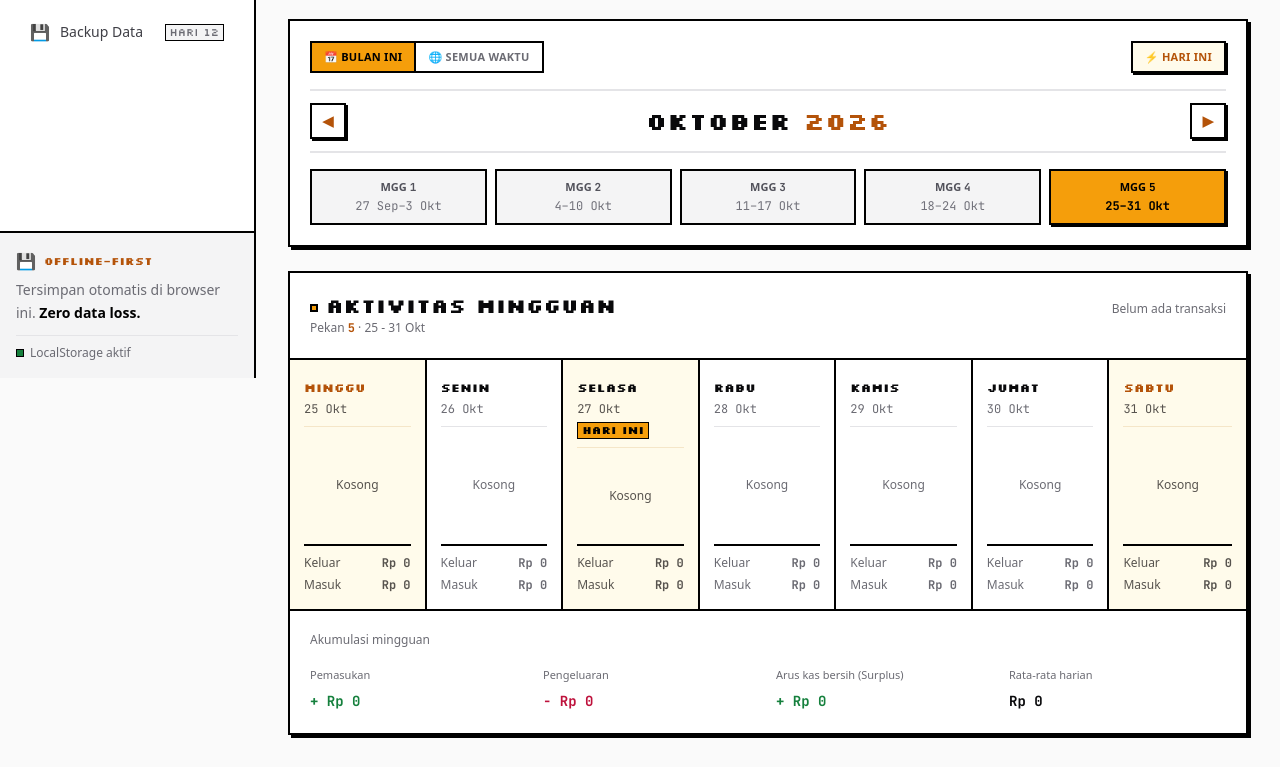
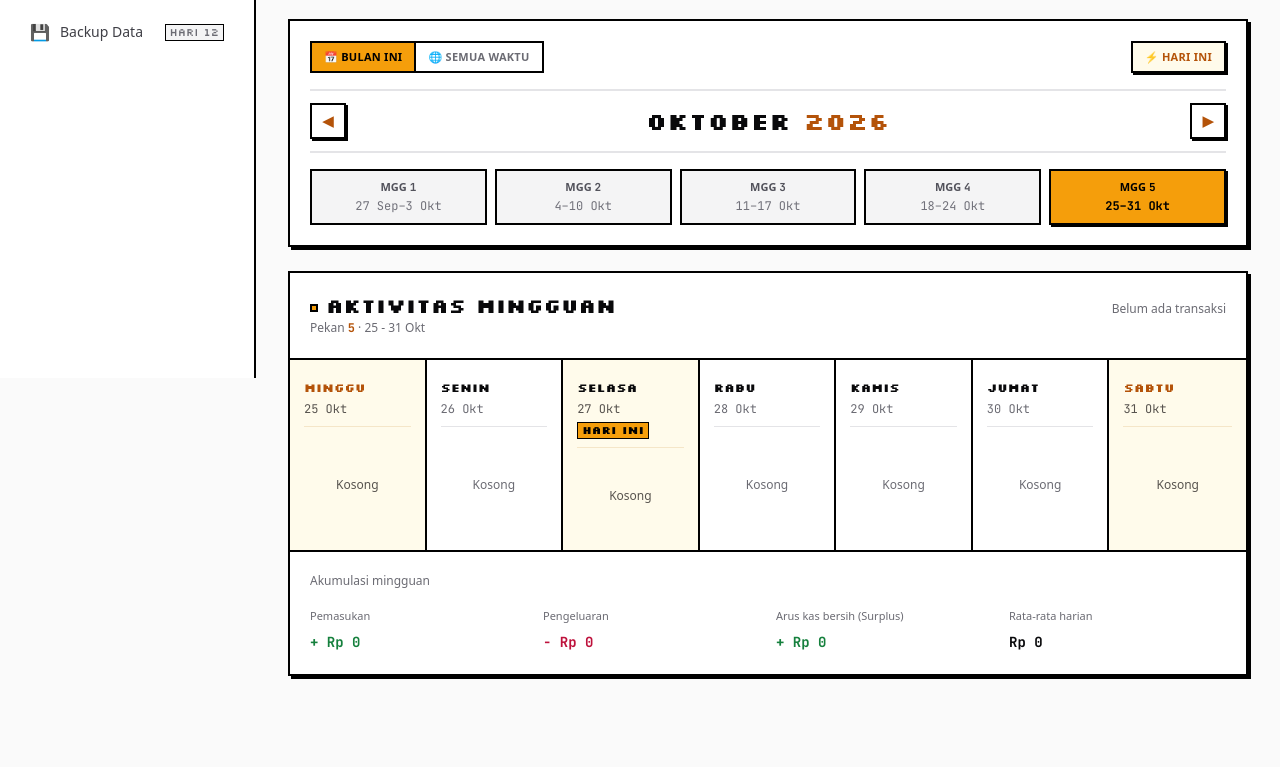
Before and after one commit to raintyaa/pixel-finance-tracker, a React (Vite) app: page / in a window 1280 px wide. Shown: the part 422-1189 px from the top of the page. After the commit the page ends 1130 px from the top, so only its background shows below. Built offline with nearby package versions, Linux system fonts and the light colour scheme.

Commit message:
refactor: remove redundant offline-first sidebar card and distill daily subtotal empty states

```diff
--- a/src/components/Sidebar.tsx
+++ b/src/components/Sidebar.tsx
@@ -103,32 +103,8 @@ function NavGroup({
   )
 }
 
-function SidebarFooter() {
-  return (
-    <div className="shrink-0 border-t-2 border-black bg-[var(--theme-card-subtle)] p-4">
-      <div className="flex items-center gap-2">
-        <span className="text-base" aria-hidden="true">
-          💾
-        </span>
-        <p className="font-retro text-label font-bold tracking-normal text-[var(--theme-gold-text)]">
-          OFFLINE-FIRST
-        </p>
-      </div>
-      <p className="mt-1.5 text-body leading-relaxed text-[var(--theme-text-muted)]">
-        Tersimpan otomatis di browser ini.{' '}
-        <span className="whitespace-nowrap font-bold text-black">Zero data loss.</span>
-      </p>
-      <div className="mt-2.5 flex items-center gap-1.5 border-t border-[var(--theme-border-subtle)] pt-2 font-sans text-meta text-[var(--theme-text-muted)]">
-        <span className="h-2 w-2 border border-black bg-[var(--theme-income)]" />
-        LocalStorage aktif
-      </div>
-    </div>
-  )
-}
-
 function SidebarNavigation({ onNavigate }: { onNavigate?: () => void }) {
   return (
-    <>
     <nav
       aria-label="Navigasi utama"
       className="flex-1 overflow-y-auto p-4"
@@ -138,8 +114,6 @@ function SidebarNavigation({ onNavigate }: { onNavigate?: () => void }) {
         <NavGroup label="SISTEM" items={SYSTEM_MENU} onNavigate={onNavigate} />
       </div>
     </nav>
-      <SidebarFooter />
-    </>
   )
 }
 
--- a/src/components/WeeklyTable.tsx
+++ b/src/components/WeeklyTable.tsx
@@ -195,38 +195,32 @@ export default function WeeklyTable({
                                 )}
                             </div>
 
-                            {/* Footer Subtotal Harian */}
+                            {/* Footer Subtotal Harian — hanya tampil jika ada transaksi di hari ini */}
+                            {hasTransactions && (
                                 <div className="mt-2 flex flex-col gap-1 border-t-2 border-[var(--theme-border)] pt-2 font-sans text-meta">
                                     {isHighestExpense && (
                                         <span className="mb-0.5 self-start border border-[var(--theme-border)] bg-[var(--theme-expense)] px-1.5 py-0.5 font-retro text-label font-bold leading-none tracking-normal text-white">
                                             🔥 TERTINGGI
                                         </span>
                                     )}
-                                <div className="flex items-baseline justify-between gap-1">
+                                    {day.dayExpense > 0 && (
+                                        <div className="flex items-baseline justify-between gap-1 text-[var(--theme-expense-text)]">
                                             <span className="text-[var(--theme-text-muted)]">Keluar</span>
-                                    <span
-                                        className={`truncate font-mono font-bold tabular-nums ${
-                                            day.dayExpense > 0
-                                                ? 'text-[var(--theme-expense-text)]'
-                                                : 'text-[var(--theme-text-muted)]'
-                                        }`}
-                                    >
+                                            <span className="truncate font-mono font-bold tabular-nums">
                                                 {formatRupiah(day.dayExpense)}
                                             </span>
                                         </div>
-                                <div className="flex items-baseline justify-between gap-1">
+                                    )}
+                                    {day.dayIncome > 0 && (
+                                        <div className="flex items-baseline justify-between gap-1 text-[var(--theme-income)]">
                                             <span className="text-[var(--theme-text-muted)]">Masuk</span>
-                                    <span
-                                        className={`truncate font-mono font-bold tabular-nums ${
-                                            day.dayIncome > 0
-                                                ? 'text-[var(--theme-income)]'
-                                                : 'text-[var(--theme-text-muted)]'
-                                        }`}
-                                    >
-                                        {formatRupiah(day.dayIncome)}
+                                            <span className="truncate font-mono font-bold tabular-nums">
+                                                +{formatRupiah(day.dayIncome)}
                                             </span>
                                         </div>
+                                    )}
                                 </div>
+                            )}
                         </div>
                     )
                 })}
```
Lines whose indentation alone changed are shown as unchanged.
